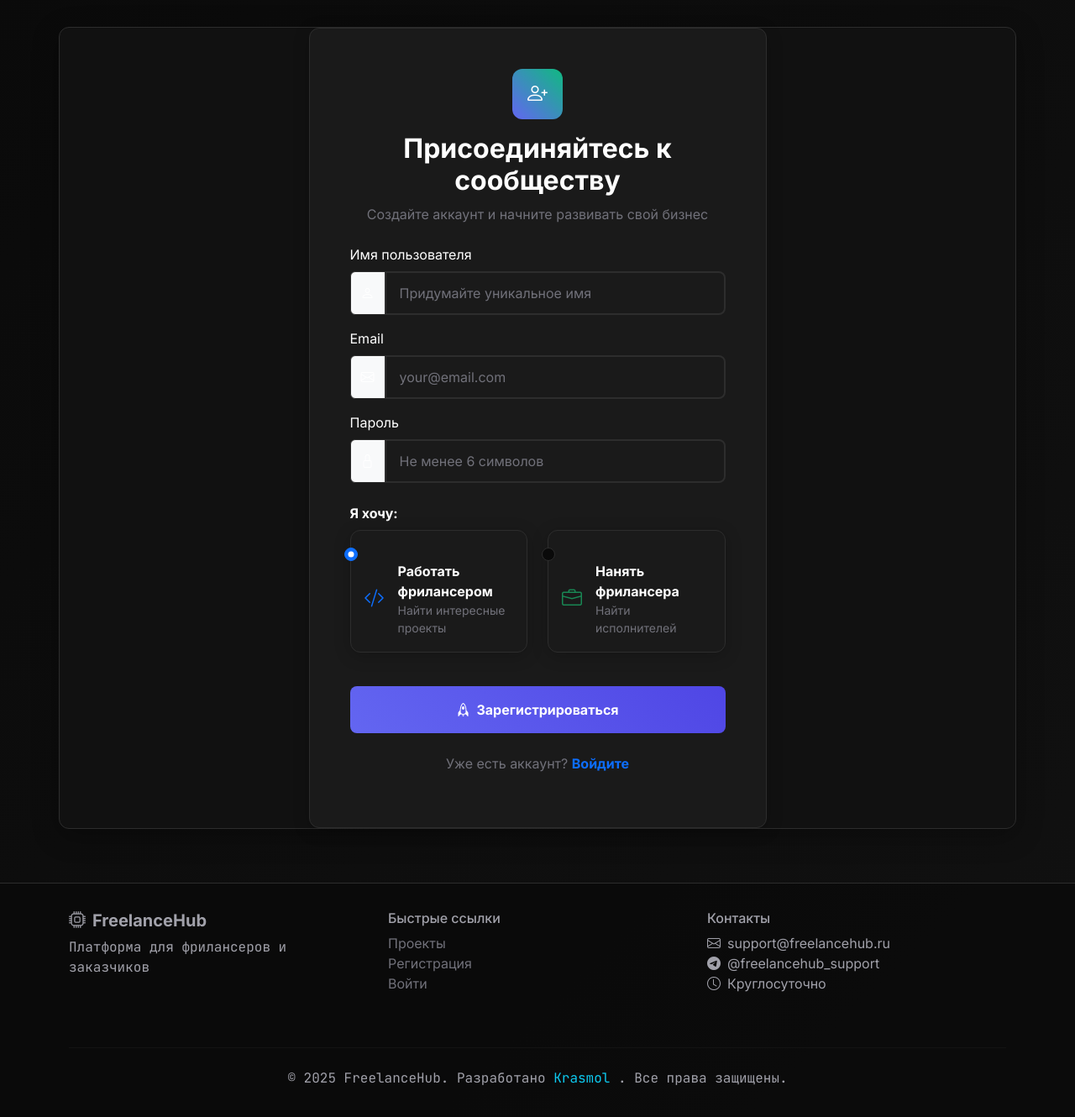
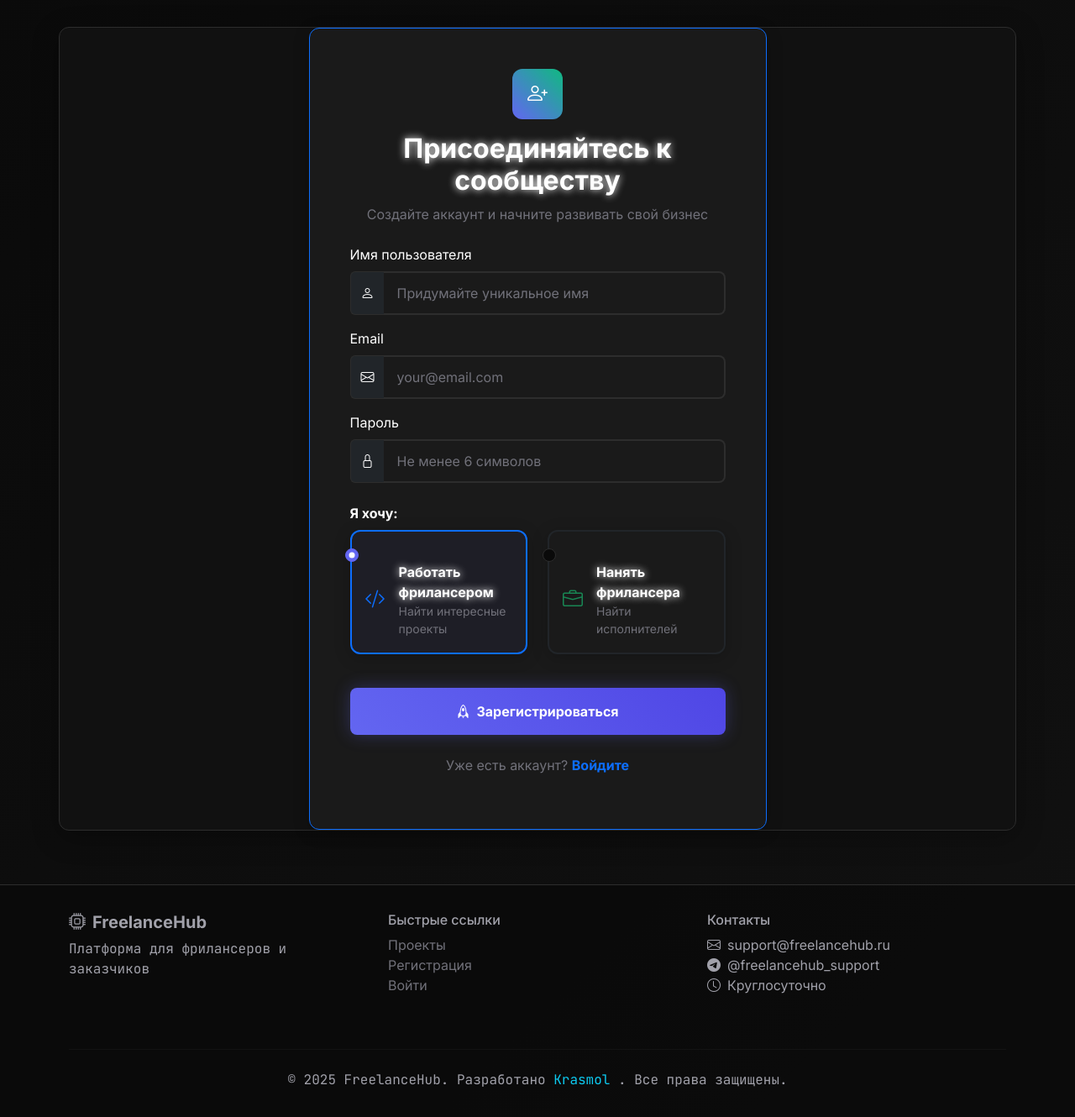
Before and after one commit to Krasmol/platform_for_freelancers, a Flask app: page /register in a window 1280 px wide. Shown: the part 63-1393 px from the top of the page at 84% size. Before the commit the page ends 1355 px from the top, so only its background shows below. Run offline with Flask 3, Linux system fonts and the light colour scheme.

Commit message:
Update register.html
изменен стиль

```diff
--- a/templates/register.html
+++ b/templates/register.html
@@ -3,13 +3,13 @@
 {% block content %}
 <div class="row justify-content-center">
     <div class="col-md-8 col-lg-6">
-        <div class="card">
+        <div class="card border-primary">
             <div class="card-body p-5">
                 <div class="text-center mb-4">
                     <div class="feature-icon mx-auto">
                         <i class="bi bi-person-plus"></i>
                     </div>
-                    <h2 class="fw-bold mt-3">Присоединяйтесь к сообществу</h2>
+                    <h2 class="fw-bold mt-3 text-glow">Присоединяйтесь к сообществу</h2>
                     <p class="text-muted">Создайте аккаунт и начните развивать свой бизнес</p>
                 </div>
 
@@ -18,10 +18,10 @@
                         <div class="col-12 mb-3">
                             <label for="username" class="form-label">Имя пользователя</label>
                             <div class="input-group">
-                                <span class="input-group-text bg-light">
+                                <span class="input-group-text bg-dark border-end-0">
                                     <i class="bi bi-person"></i>
                                 </span>
-                                <input type="text" class="form-control" id="username" name="username"
+                                <input type="text" class="form-control border-start-0" id="username" name="username"
                                        placeholder="Придумайте уникальное имя" required>
                             </div>
                         </div>
@@ -29,10 +29,10 @@
                         <div class="col-12 mb-3">
                             <label for="email" class="form-label">Email</label>
                             <div class="input-group">
-                                <span class="input-group-text bg-light">
+                                <span class="input-group-text bg-dark border-end-0">
                                     <i class="bi bi-envelope"></i>
                                 </span>
-                                <input type="email" class="form-control" id="email" name="email"
+                                <input type="email" class="form-control border-start-0" id="email" name="email"
                                        placeholder="your@email.com" required>
                             </div>
                         </div>
@@ -40,10 +40,10 @@
                         <div class="col-12 mb-4">
                             <label for="password" class="form-label">Пароль</label>
                             <div class="input-group">
-                                <span class="input-group-text bg-light">
+                                <span class="input-group-text bg-dark border-end-0">
                                     <i class="bi bi-lock"></i>
                                 </span>
-                                <input type="password" class="form-control" id="password" name="password"
+                                <input type="password" class="form-control border-start-0" id="password" name="password"
                                        placeholder="Не менее 6 символов" required minlength="6">
                             </div>
                         </div>
@@ -53,13 +53,13 @@
                         <label class="form-label fw-bold">Я хочу:</label>
                         <div class="row">
                             <div class="col-md-6 mb-3">
-                                <div class="form-check card p-3 h-100">
+                                <div class="form-check card p-3 h-100 border-2 {% if request.form.get('user_type', 'freelancer') == 'freelancer' %}border-primary{% else %}border-dark{% endif %}">
                                     <input class="form-check-input" type="radio" id="freelancer" name="user_type" value="freelancer" checked>
                                     <label class="form-check-label" for="freelancer">
                                         <div class="d-flex align-items-center">
                                             <i class="bi bi-code-slash text-primary me-3 fs-4"></i>
                                             <div>
-                                                <strong>Работать фрилансером</strong>
+                                                <strong class="text-glow">Работать фрилансером</strong>
                                                 <small class="d-block text-muted">Найти интересные проекты</small>
                                             </div>
                                         </div>
@@ -67,13 +67,13 @@
                                 </div>
                             </div>
                             <div class="col-md-6 mb-3">
-                                <div class="form-check card p-3 h-100">
+                                <div class="form-check card p-3 h-100 border-2 {% if request.form.get('user_type') == 'client' %}border-primary{% else %}border-dark{% endif %}">
                                     <input class="form-check-input" type="radio" id="client" name="user_type" value="client">
                                     <label class="form-check-label" for="client">
                                         <div class="d-flex align-items-center">
                                             <i class="bi bi-briefcase text-success me-3 fs-4"></i>
                                             <div>
-                                                <strong>Нанять фрилансера</strong>
+                                                <strong class="text-glow">Нанять фрилансера</strong>
                                                 <small class="d-block text-muted">Найти исполнителей</small>
                                             </div>
                                         </div>
@@ -83,7 +83,7 @@
                         </div>
                     </div>
 
-                    <button type="submit" class="btn btn-primary w-100 py-3 fw-bold">
+                    <button type="submit" class="btn btn-primary w-100 py-3 fw-bold glow">
                         <i class="bi bi-rocket me-2"></i>Зарегистрироваться
                     </button>
                 </form>
@@ -98,4 +98,15 @@
         </div>
     </div>
 </div>
+
+<style>
+.form-check-input:checked {
+    background-color: var(--accent-primary);
+    border-color: var(--accent-primary);
+}
+
+.card.border-2.border-primary {
+    background: rgba(99, 102, 241, 0.05);
+}
+</style>
 {% endblock %}
```
